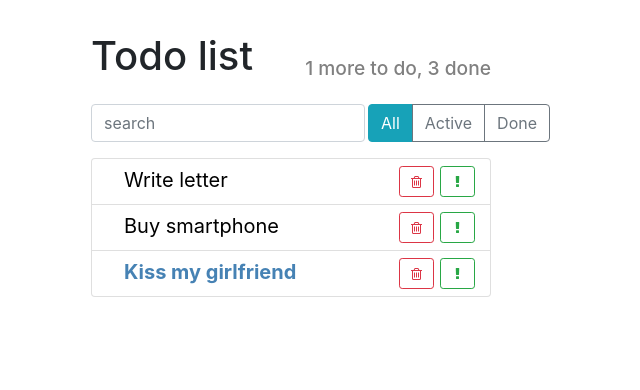
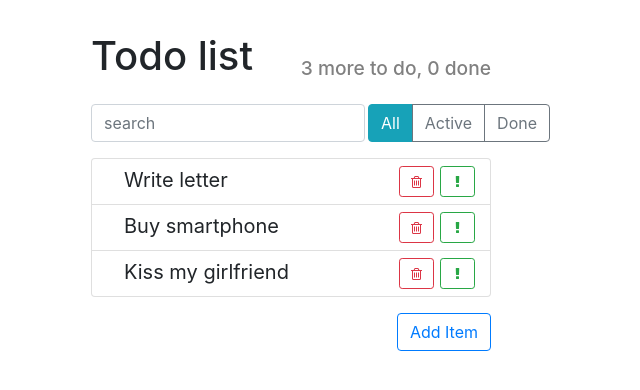
Before and after one commit to jay-banx/todo, a React (Create React App) app: page / in a window 1280 px wide. Shown: the top 390 px of the page, without its empty margins (349-989 px from the left). Built offline with nearby package versions, Linux system fonts and the light colour scheme.

Commit message:
Added functionality

```diff
--- a/src/components/App/App.js
+++ b/src/components/App/App.js
@@ -1,41 +1,101 @@
-import React from "react";
+import React, { Component } from "react";
 
 import AppHeader from "../AppHeader";
 import SearchPanel from "../SearchPanel";
 import ItemStatusFilter from "../ItemStatusFilter";
 import TodoList from "../TodoList";
+import ItemAddForm from "../ItemAddForm";
 
 import "./App.css";
 
-const App = () => {
-  const todoData = [
-    {
-      id: 0,
-      label: "Write letter",
-      important: false
-    },
-    {
-      id: 1,
-      label: "Buy smartphone",
-      important: false
-    },
-    {
-      id: 2,
-      label: "Kiss my girlfriend",
-      important: true
+class App extends Component {
+  nextId = 0;
+
+  state = {
+    todoData: [
+      this.createItem("Write letter"),
+      this.createItem("Buy smartphone"),
+      this.createItem("Kiss my girlfriend")
+    ]
+  };
+
+  createItem(label) {
+    return {
+      id: this.nextId++,
+      label,
+      important: false,
+      done: false
+    };
   }
-  ];
+
+  deleteItem = id => {
+    this.setState(({ todoData }) => {
+      const idx = todoData.findIndex(el => el.id === id);
+
+      const newArray = [...todoData.slice(0, idx), ...todoData.slice(idx + 1)];
+
+      return {
+        todoData: newArray
+      };
+    });
+  };
+
+  addItem = text => {
+    this.setState(({ todoData }) => {
+      return {
+        todoData: [...todoData, this.createItem(text)]
+      };
+    });
+  };
+
+  toggleProperty = (arr, id, propName) => {
+    const idx = arr.findIndex(el => el.id === id);
+
+    const oldItem = arr[idx];
+    const newItem = { ...oldItem, [propName]: !oldItem[propName] };
+
+    return [...arr.slice(0, idx), newItem, ...arr.slice(idx + 1)];
+  };
+
+  onToggleImportant = id => {
+    this.setState(({ todoData }) => {
+      return {
+        todoData: this.toggleProperty(todoData, id, "important")
+      };
+    });
+  };
+
+  onToggleDone = id => {
+    this.setState(({ todoData }) => {
+      return {
+        todoData: this.toggleProperty(todoData, id, "done")
+      };
+    });
+  };
+
+  render() {
+    const { todoData } = this.state;
+
+    const doneCount = todoData.filter(el => el.done).length;
+    const todoCount = todoData.length - doneCount;
 
     return (
       <div className="app">
-      <AppHeader toDo={1} done={3} />
+        <AppHeader toDo={todoCount} done={doneCount} />
         <div className="top-panel d-flex">
           <SearchPanel />
           <ItemStatusFilter />
         </div>
-      <TodoList todos={todoData} />
+        <TodoList
+          todos={todoData}
+          onDeleted={this.deleteItem}
+          onToggleDone={this.onToggleDone}
+          onToggleImportant={this.onToggleImportant}
+        />
+        <ItemAddForm onAdded={this.addItem} />
       </div>
     );
-};
+  }
+}
 
 export default App;
--- /dev/null
+++ b/src/components/ItemAddForm/ItemAddForm.css
@@ -0,0 +1,3 @@
+.item-add-form {
+  margin-top: 1rem;
+}
--- /dev/null
+++ b/src/components/ItemAddForm/ItemAddForm.js
@@ -0,0 +1,18 @@
+import React from "react";
+import "./ItemAddForm.css";
+
+const ItemAddForm = ({ onAdded }) => {
+  return (
+    <div className="item-add-form">
+      <button
+        type="button"
+        className="btn btn-outline-primary float-right"
+        onClick={() => onAdded("Hello world")}
+      >
+        Add Item
+      </button>
+    </div>
+  );
+};
+
+export default ItemAddForm;
--- /dev/null
+++ b/src/components/ItemAddForm/index.js
@@ -0,0 +1,3 @@
+import ItemAddForm from "./ItemAddForm";
+
+export default ItemAddForm;
--- a/src/components/TodoList/TodoList.js
+++ b/src/components/TodoList/TodoList.js
@@ -3,13 +3,18 @@ import "./TodoList.css";
 
 import TodoListItem from "../TodoListItem";
 
-const TodoList = ({ todos }) => {
+const TodoList = ({ todos, onDeleted, onToggleImportant, onToggleDone }) => {
   const elements = todos.map(todo => {
     const { id, ...todoProps } = todo;
 
     return (
       <li key={id} className="list-group-item">
-        <TodoListItem {...todoProps} />
+        <TodoListItem
+          {...todoProps}
+          onDeleted={() => onDeleted(id)}
+          onToggleImportant={() => onToggleImportant(id)}
+          onToggleDone={() => onToggleDone(id)}
+        />
       </li>
     );
   });
--- a/src/components/TodoListItem/TodoListItem.js
+++ b/src/components/TodoListItem/TodoListItem.js
@@ -1,27 +1,37 @@
 import React from "react";
 import "./TodoListItem.css";
 
-const TodoListItem = ({ label, important = false }) => {
-  const style = {
-    color: important ? "steelblue" : "black",
-    fontWeight: important ? "bold" : "normal"
-  };
-
+const TodoListItem = ({
+  label,
+  important,
+  done,
+  onDeleted,
+  onToggleImportant,
+  onToggleDone
+}) => {
   return (
-    <span className="todo-list-item">
-      <span className="todo-list-item-label" style={style}>
+    <span
+      className={
+        "todo-list-item" +
+        (important ? " important" : "") +
+        (done ? " done" : "")
+      }
+    >
+      <span className="todo-list-item-label" onClick={onToggleDone}>
         {label}
       </span>
 
       <button
         type="button"
         className="btn btn-outline-success btn-sm float-right"
+        onClick={onToggleImportant}
       >
         <i className="fa fa-exclamation" />
       </button>
       <button
         type="button"
         className="btn btn-outline-danger btn-sm float-right"
+        onClick={onDeleted}
       >
         <i className="fa fa-trash-o" />
       </button>
```
Also changed, not shown: src/components/ItemStatusFilter/ItemStatusFilter.js (+5 -3 lines). Lines whose indentation alone changed are shown as unchanged.
